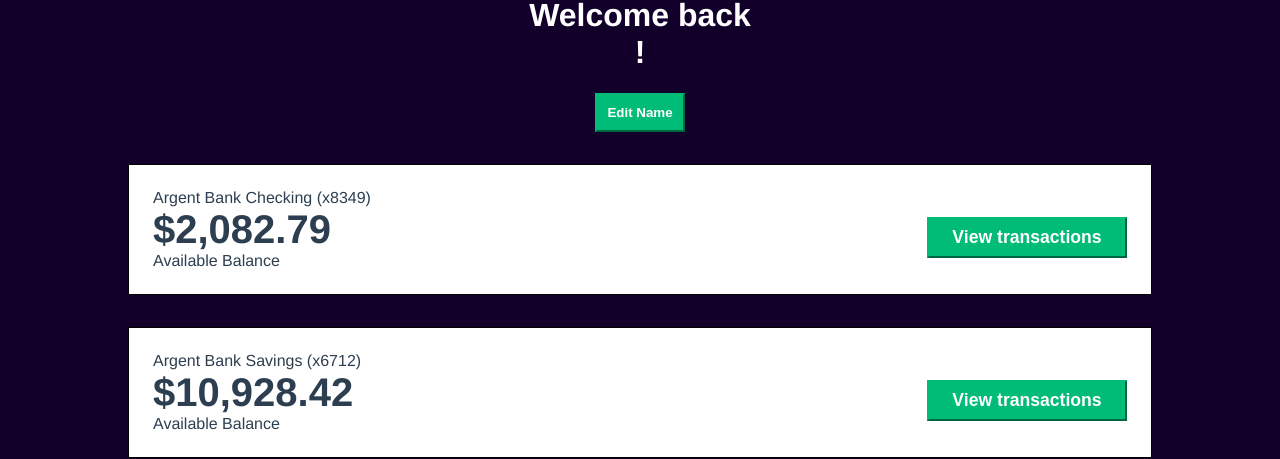
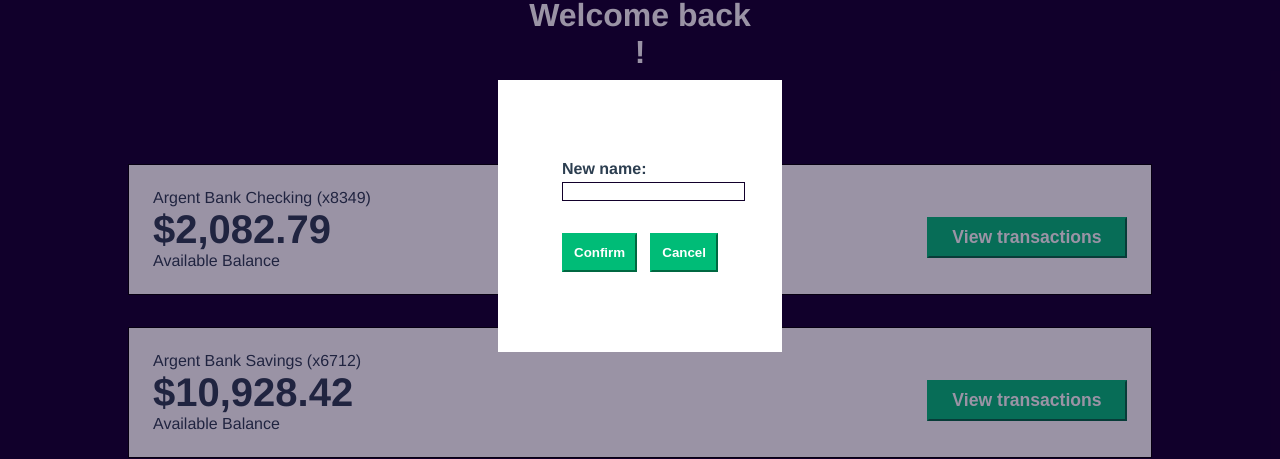
Before and after one commit to DierWey/ArgentBank, a React (Vite) app: page /user in a window 1280 px wide. Both pictures are taken after a click on the button "Edit Name". Shown: the part 184-643 px from the top of the page. Built offline with nearby package versions, Linux system fonts and the light colour scheme.

Commit message:
Feat : Edit Name functionality

```diff
--- a/src/components/form/form.jsx
+++ b/src/components/form/form.jsx
@@ -1,7 +1,26 @@
-import {useState} from "react"
+import {useState, useEffect} from "react"
 import { useNavigate } from "react-router-dom"
 import { setToken, setFirstName, setUserName } from "../../store/userSlice.jsx"
 import { useDispatch } from "react-redux"
+
+
+// *** Remember Me *** //
+/*
+
+Rappel useEffect
+
+useEffect(()=>{
+
+}, [])
+
+- On lui passe un premier parametre (le call-back) qui sera executé dés lors
+qu'une dépendance change.
+- En second parametre : un tableau de dépendances (variables)
+- Si une variable (dépendance) a changé depuis le dernier rendu, alors le call-back
+est automatiquement appelé
+
+*/
+
 
 function Form() {
 
@@ -13,8 +32,10 @@
     const [password, setPassword] = useState("password123")
     /* Setter pour rendre visible le message d'erreur de saisie dans le formulaire */
     const [isVisible, setIsVisible] = useState(false)
+    /* ** Setter(s) pour le Remember Me ** */
+    const [rememberMe, setRememberMe] = useState(false)
 
-    /* Test API */
+    /* Appel à l'API user/login permettant de récupérer (dans le store) le token */
     const urlApi = "http://localhost:3001/api/v1";
    	const handleSubmit = async (e) => {
         e.preventDefault();
@@ -40,31 +61,40 @@
             // console.log(token)
             dispatch(setToken(token))
 
-                /* Un nouveau fetch pour récupérer le firstName et le userName
-                Relance un appel à l'API user/profile comme suit : */
-                const responseProfile = await fetch(`${urlApi}/user/profile`, {
+                /* Appel à l'API user/profile (method GET) afin de stocker (dans le store)
+                le firstName et le userName */
+                const responseGet = await fetch(`${urlApi}/user/profile`, {
                     method: 'GET',
                     headers: {
-                    Accept: "application/json",
-                    Authorization: `Bearer ${token}`,
+                        Accept: "application/json",
+                        Authorization: `Bearer ${token}`,
                     },
                 })
-                if (responseProfile.status !== 200) {
-                    console.log(responseProfile.status)
+                if (responseGet.status !== 200) {
+                    console.log(responseGet.status)
                     console.log("ça ne fonctionne pas")
-                    // Gestion de l'erreur : voir plus haut (ligne 32)
+                    // Gestion de l'erreur
                 } else {
-                    const userProfile = await responseProfile.json()
+                    const userProfile = await responseGet.json()
                     // console.log("userProfile: ", userProfile)
-
                     const firstName = userProfile.body.firstName
                     // console.log("firstName: ", firstName)
                     dispatch(setFirstName(firstName))
-
                     const userName = userProfile.body.userName
                     // console.log("userName: ", userName)
                     dispatch(setUserName(userName))
                 }
+
+            if (rememberMe) {
+                localStorage.setItem("username", email);
+                // localStorage.setItem("password", password); NON, par sécurité
+                localStorage.setItem("rememberMe", true);
+                console.log("local storage email", localStorage.username)
+            } else {
+                localStorage.removeItem("username");
+                // localStorage.removeItem("password"); voir ligne 90
+                localStorage.removeItem("rememberMe");
+            }
 
             navigate("/user")
         }
@@ -98,9 +128,9 @@
             <input
                 type="checkbox"
                 id="remember-me"
-                /*checked="rememberMe"
-                onChange={(e) => setRememberMe(e.target.checked)}
-                */
+                /* remember me */
+                // checked="rememberMe"
+                // onChange={(e) => setRememberMe(e.target.checked)}
             />
             <label htmlFor="remember-me">Remember me</label>
         </div>
--- a/src/components/welcome/welcome.jsx
+++ b/src/components/welcome/welcome.jsx
@@ -1,33 +1,89 @@
+import {useState} from "react"
 import { useSelector, useDispatch } from 'react-redux'
-
-// Utiliser prompt() plutôt qu'une modal ?
-/* Au click :
-const changeUserName() {
-  let newUserName = prompt("Please enter your name")
-  if (newUserName != null) {
-    - appel à l'API user/profile method PUT pour changer le userName dans la BdD
-    - appel à l'API user/profile method GET pour mettre à jour le userName dans le store avec un
-    dispatch(updateUserName(userName))
-}
-*/
+import { updateUserName } from "../../store/userSlice.jsx"
 
 function Welcome() {
 
-const selector = useSelector
-const token = selector((state) => state.user.token)
-const userName = selector((state) => state.user.userName)
-const dispatch = useDispatch
+  // Setters
+  const [showModal, setShowModal] = useState(false)
+  const [showMessage, setShowMessage] = useState(false)
+  const [newUserName, setNewUserName] = useState("")
+
+  // Adresse de l'API
+  const urlApi = "http://localhost:3001/api/v1";
+
+  // Préparation des Selectors et du Dispatch
+  const token = useSelector((state) => state.user.token)
+  const userName = useSelector((state) => state.user.userName)
+  const dispatch = useDispatch()
+
+  // (Au clic sur "Edit name") fait apparaitre la modal
+  const openModal = () => setShowModal(true)
+  // (Au clic sur "Cancel") ferme la modal
+  const closeModal = () => setShowModal(false)
+
+  // (Au clic sur "Confirm") modification du userName dans la BD
+  const changeUserName = async (e) => {
+    e.preventDefault()
+    const responsePut = await fetch(`${urlApi}/user/profile`, {
+      method: 'PUT',
+      headers: {
+        Accept: "application/json",
+        Authorization: `Bearer ${token}`,
+        "Content-Type": "application/json",
+      },
+      body: JSON.stringify({ userName: newUserName }),
+    })
+
+    if (newUserName !== "") {
+      // Mettre à jour le userName dans le store
+      console.log("Input n'est pas vide")
+      const userProfile = await responsePut.json()
+      console.log("userProfile: ", userProfile)
+      const userName = userProfile.body.userName
+      console.log("userName: ", userName)
+      dispatch(updateUserName(userName))
+      //Fermer la modale
+      setShowModal(false)
+    } else {
+      // console.log("Input est vide")
+      setShowMessage(true)
+    }
+  }
 
 
-    return (
+  return (
+    <>
+      <article style={{ display: showModal ? 'block' : 'none' }}>
+        <div className="newUserName-modal">
+          <div className="newUserName-form">
+            <div className="newUserName-label">New name:</div>
+            <input
+                type="text"
+                className="newUserName-input"
+                id="newUserName"
+                value={newUserName}
+                onChange={(e) => setNewUserName(e.target.value)}
+            />
+            <div className="input-error" style={{ display: showMessage ? 'block' : 'none' }}>
+              A new name is required!
+            </div>
+            <div className="btn-container">
+              <button onClick={changeUserName} className="btn-newUserName">Confirm</button>
+              <button onClick={closeModal} className="btn-newUserName">Cancel</button>
+            </div>
+          </div>
+        </div>
+      </article>
+
       <div className="header">
         <h1>Welcome back
             <br />{userName}!
         </h1>
-        <button className="edit-button">Edit Name</button>
-        { /* <button onClick={changeUserName} className="edit-button">Edit Name</button> */ }
+        <button onClick={openModal} className="edit-button">Edit Name</button>
       </div>
-    )
+    </>
+  )
 }
 
 export default Welcome;
--- a/src/main.css
+++ b/src/main.css
@@ -329,6 +329,46 @@
   color: #fff;
 }
 
+.newUserName-modal {
+  position: absolute;
+  background: #12002b6c;
+  inset: 0;
+  z-index: 10;
+  display: flex;
+  justify-content: center;
+  align-items: center;
+}
+.newUserName-form {
+  background: #fff;
+  padding: 5rem 4rem;
+  max-width: 156px;
+}
+.newUserName-label {
+  margin-bottom: 0.2rem;
+  font-weight: bold;
+  color:#2c3e50;
+  display: flex;
+  justify-content: flex-start;
+}
+.newUserName-input {
+  border: 1px solid #12002b;
+}
+input.newUserName-input, textarea {
+  background: white;
+}
+.btn-container {
+  display: flex;
+  justify-content: space-between;
+  margin-top: 2rem;
+}
+.btn-newUserName {
+  border-color: #00bc77;
+  background-color: #00bc77;
+  color: #fff;
+  font-weight: bold;
+  padding: 10px;
+}
+
 @media (min-width: 720px) {
   .account {
     flex-direction: row;
--- a/src/store/userSlice.jsx
+++ b/src/store/userSlice.jsx
@@ -26,7 +26,7 @@
 
         // récupération du first name de l'utilisateur
         // Non ! Récupération des informations de l'utilisteur, soit le firstName ET le userName !
-        // Donc, ajouter ligne 31 ?
+        // Donc, ajouter ligne 32 ?
         setFirstName: (state, action)=>{state.firstName = action.payload},
 
         setUserName: (state, action)=>{state.userName = action.payload},
```
Also changed, not shown: src/components/features/features.jsx (+20 -3 lines).
